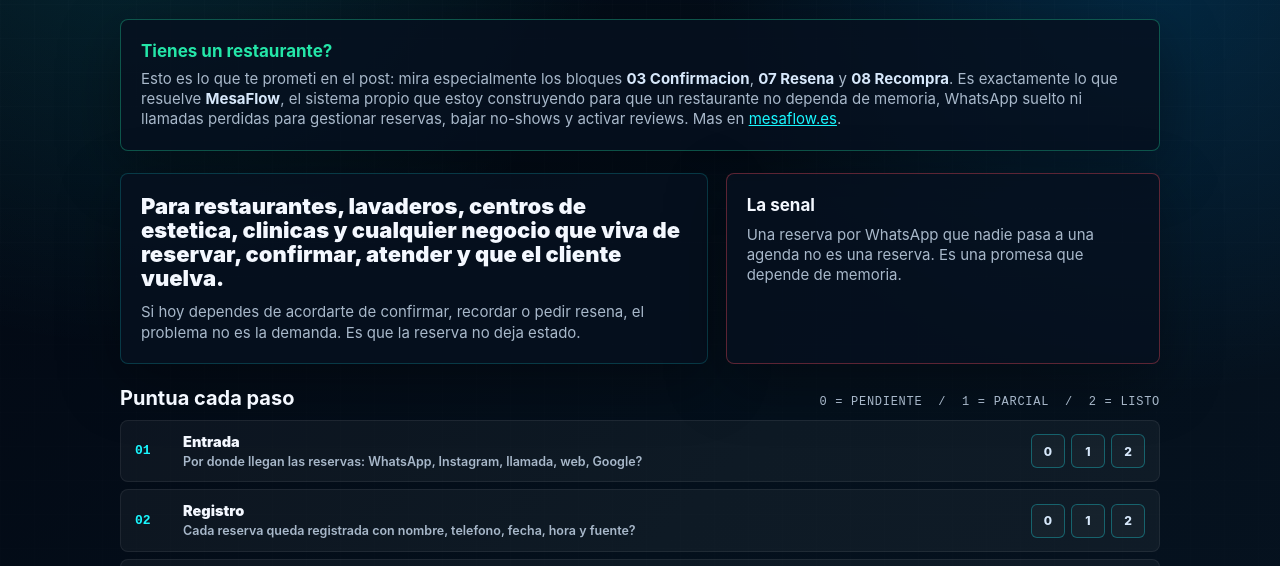
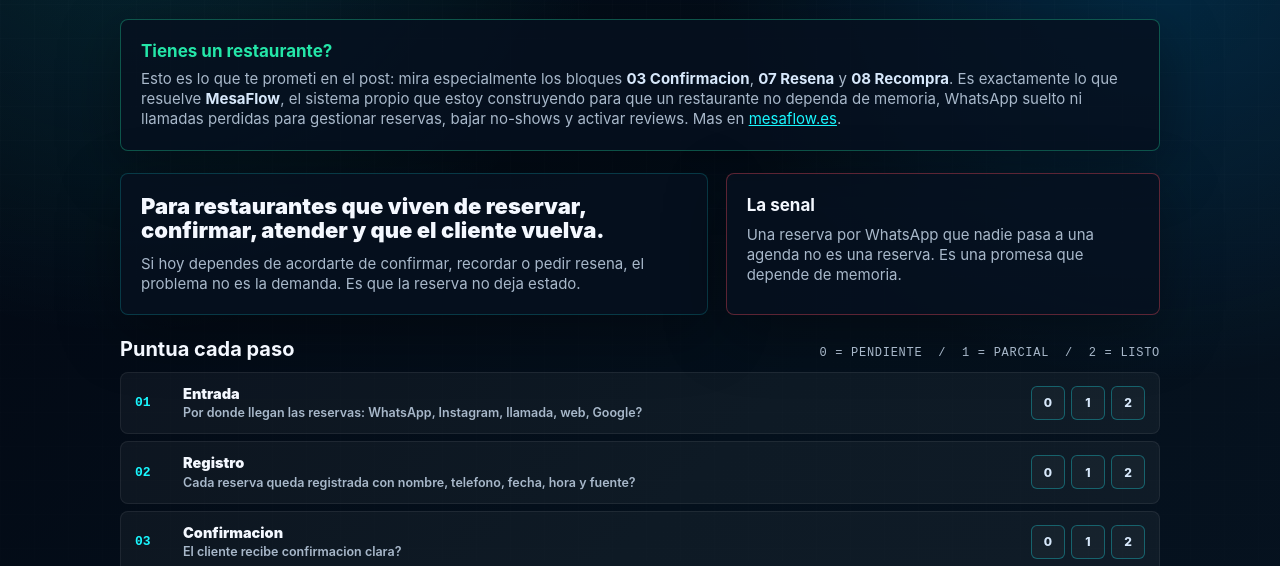
Before and after one commit to jmcabeo-ai/jonathan-ia-systems-linkhub, a plain HTML site: page lead-magnets/reservas.html in a window 1280 px wide. Shown: the part 234-800 px from the top of the page. Drawn offline with Linux system fonts and the light colour scheme.

Commit message:
fix: make RESERVAS lead magnet restaurant-only, drop other verticals
Now that the page leads with MesaFlow, listing lavanderos/clinicas/estetica
alongside restaurants diluted the focus. Restaurant-only copy throughout.

Co-Authored-By: Claude Sonnet 5 <noreply@anthropic.com>

```diff
--- a/lead-magnets/reservas.html
+++ b/lead-magnets/reservas.html
@@ -347,7 +347,7 @@
 
       <div class="intro-grid">
         <div class="card">
-          <p class="big-line">Para restaurantes, lavaderos, centros de estetica, clinicas y cualquier negocio que viva de reservar, confirmar, atender y que el cliente vuelva.</p>
+          <p class="big-line">Para restaurantes que viven de reservar, confirmar, atender y que el cliente vuelva.</p>
           <p class="muted">Si hoy dependes de acordarte de confirmar, recordar o pedir resena, el problema no es la demanda. Es que la reserva no deja estado.</p>
         </div>
         <div class="card warning">
```
